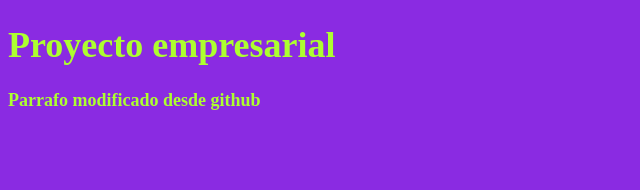
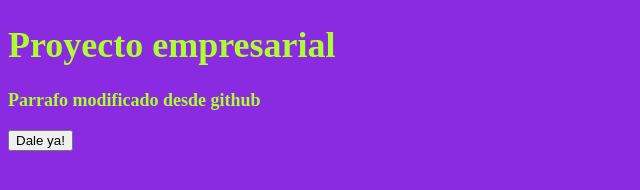
Before and after one commit to MartinMF88/CursoGitPildoras, a plain HTML site: page index.html in a window 1280 px wide. Shown: the whole page, without its empty margins (0-640 px from the left). Drawn offline with Linux system fonts and the light colour scheme.

Commit message:
saludo agregado a javascript

```diff
--- a/index.html
+++ b/index.html
@@ -10,5 +10,9 @@
 <body>
     <h1>Proyecto empresarial</h1>
     <p>Parrafo modificado desde github<p>
+
+    <input type="button" onclick="saludo()" value="Dale ya!">
+
+    <script src="js/javascript.js"></script>
 </body>
 </html>
--- a/js/javascript.js
+++ b/js/javascript.js
@@ -0,0 +1,3 @@
+function saludo(){
+    alert("Hola Alumnos");
+}
```
